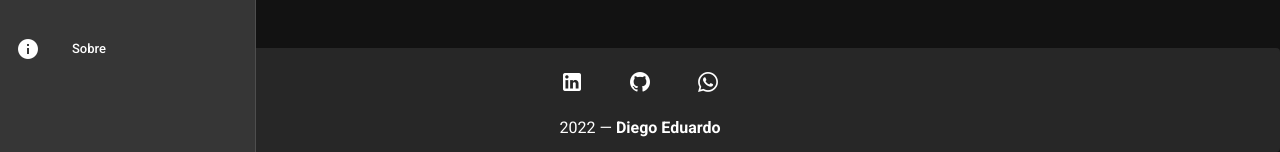
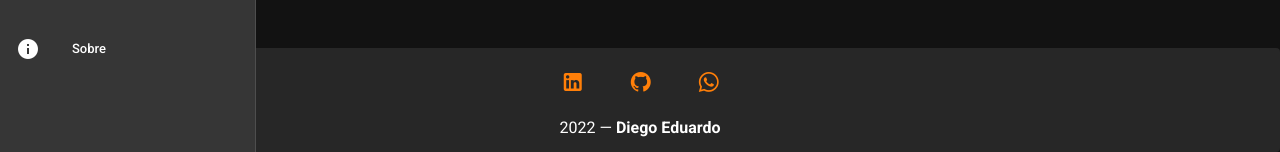
Before and after one commit to DiegoEduard0/animanga, a Vue app: page /mangas/manga/1 in a window 1280 px wide. Shown: the part 648-800 px from the top of the page. Built offline with nearby package versions, Linux system fonts and the light colour scheme; no server answers.

Commit message:
Update App.vue

```diff
--- a/src/App.vue
+++ b/src/App.vue
@@ -108,16 +108,22 @@
       padless
       class="mt-5"
     >
-      <v-card-text class="text-center ">
+      <v-card-text class="text-center footer">
         <v-btn
-          v-for="icon in icons"
-          :key="icon"
+          v-for="(link, indice) in links"
+          :key="indice"
           class="mx-4 "
           icon
         >
-          <v-icon size="24px">
-            {{ icon }}
-          </v-icon>
+          <a
+            :href="link.link"
+            target="_blank"
+            rel="noopener noreferrer"
+          >
+            <v-icon size="24px">
+              {{ link.icon }}
+            </v-icon>
+          </a>
         </v-btn>
       </v-card-text>
 
@@ -141,10 +147,19 @@ export default {
     anmCat: [['Suspense/Thriller', 41], ['Seinen', 42], ['Josei', 43], ['Award Winning', 46], ['Gourmet', 47], ['Work Life', 48], ['Erotica', 49]],
     manCat: [['Seinen', 41], ['Josei', 42], ['Doujinshi', 43], ['Gender Bender', 44], ['Suspense/Thriller', 45], ['Award Winning', 46], ['Gourmet', 47], ['Work Life', 48], ['Erotica', 49]],
     text: '',
-    icons: [
-      'mdi-linkedin',
-      'mdi-github',
-      'mdi-whatsapp',
+    links: [
+      {
+        link: 'https://www.linkedin.com/in/diego-eduardo-link/',
+        icon: 'mdi-linkedin'
+      },
+      {
+        link: 'https://github.com/DiegoEduard0/animanga',
+        icon: 'mdi-github'
+      },
+      {
+        link: 'https://api.whatsapp.com/send?phone=5518991070115',
+        icon: 'mdi-whatsapp'
+      }
     ],
 
   }),
@@ -198,6 +213,11 @@ export default {
   max-height: 49vh !important;
   overflow-y: auto;
 }
+
+.footer a {
+  color: rgb(255, 127, 9);
+  text-decoration: none;
+}
 </style>
 
 
```
